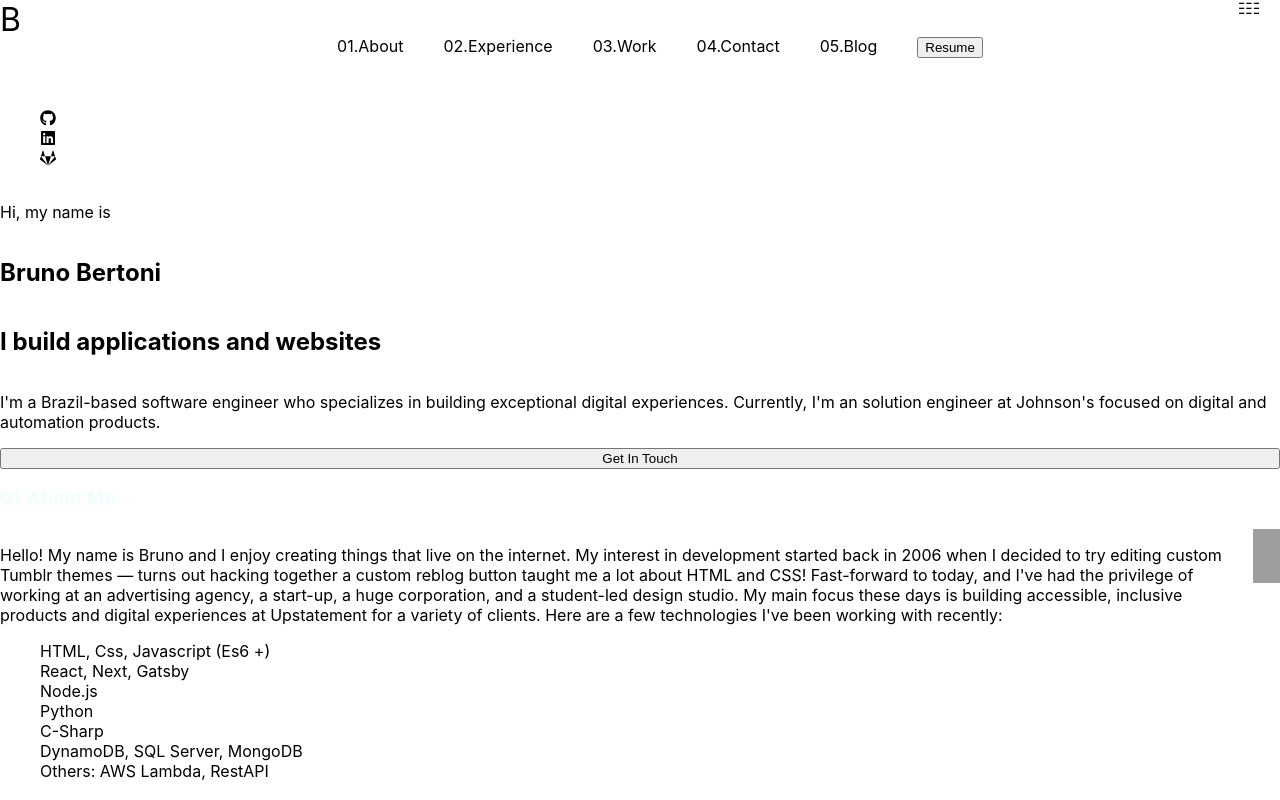
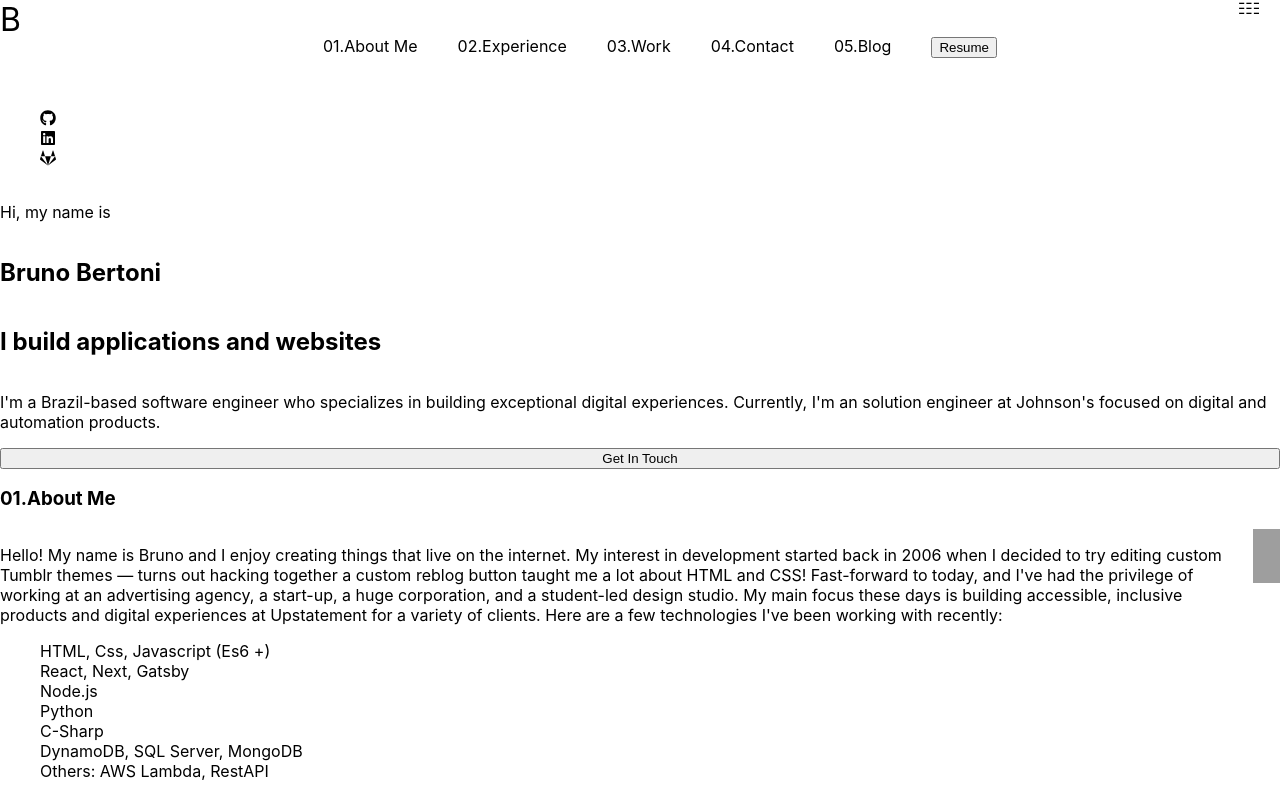
Before and after one commit to bruno-bert/my-portfolio, a Next.js app: page / in a window 1280 px wide. Shown: the top 800 px of the page. Built offline with nearby package versions, Linux system fonts and the light colour scheme; grey boxes are pictures that could not be loaded.

Commit message:
fix: title of sections

```diff
--- a/components/AboutMe/AboutMe.module.scss
+++ b/components/AboutMe/AboutMe.module.scss
@@ -1,9 +1,7 @@
 .about {
 
     .title {
-        h3 {
-            color: var(--green-tint);
-        }
+        h3 {}
 
     }
 
--- a/components/AboutMe/AboutMe.tsx
+++ b/components/AboutMe/AboutMe.tsx
@@ -7,7 +7,7 @@ interface Props {
 export const AboutMe = (props: Props) => {
     return (
 
-        <section className={styles.about}>
+        <section id="aboutme" className={styles.about}>
 
 
             <div className={styles.title}>
--- a/components/Contact/Contact.tsx
+++ b/components/Contact/Contact.tsx
@@ -7,7 +7,7 @@ interface Props {
 export const Contact = (props: Props) => {
     return (
 
-        <section className={styles.about}>
+        <section id="contact" className={styles.about}>
             <div>
                 <h3>
                     <span>04.</span>
--- a/components/Experience/Experience.module.scss
+++ b/components/Experience/Experience.module.scss
@@ -1,10 +1,6 @@
 .experience {
 
-    .title {
-        span {
-            color: var(--green-tint)
-        }
-    }
+    .title {}
 
     .content {
 
--- a/components/Experience/Experience.tsx
+++ b/components/Experience/Experience.tsx
@@ -6,7 +6,7 @@ interface Props {
 export const Experience = (props: Props) => {
     return (
 
-        <section className={styles.experience}>
+        <section id="experience" className={styles.experience}>
 
             <div className={styles.title}>
                 <h3>
--- a/components/Hero/Hero.tsx
+++ b/components/Hero/Hero.tsx
@@ -6,7 +6,7 @@ interface Props {
 export const Hero = (props: Props) => {
     return (
 
-        <section className={styles.hero}>
+        <section id="hero" className={styles.hero}>
             <p>Hi, my name is</p>
             <h1>Bruno Bertoni</h1>
             <h2>I build applications and websites</h2>
--- a/components/Logo/Logo.tsx
+++ b/components/Logo/Logo.tsx
@@ -1,5 +1,5 @@
 import styles from './Logo.module.scss'
-
+import Link from 'next/link'
 interface Props {
 
 }
@@ -7,7 +7,10 @@ interface Props {
 const Logo = (props: Props) => {
     return (
         <div className={styles.logoWrapper}>
-            B
+            <Link href="#hero">
+                B
+            </Link>
+
         </div>
 
     )
--- a/components/Menu/Menu.tsx
+++ b/components/Menu/Menu.tsx
@@ -1,6 +1,6 @@
 import Button from '../Button/Button'
 import HamburguerMenu from '../Header/HamburguerMenu/HamburguerMenu'
-
+import Link from 'next/link'
 import styles from './Menu.module.scss'
 interface Props {
 
@@ -14,23 +14,25 @@ const Menu = (props: Props) => {
             <ul className={styles.menu}>
                 <li>
                     <span>01.</span>
-                    <span>About</span>
+                    <span><Link href="#aboutme">About Me</Link></span>
+
                 </li>
                 <li>
                     <span>02.</span>
-                    <span>Experience</span>
+                    <span><Link href="#experience">Experience</Link></span>
+
                 </li>
                 <li>
                     <span>03.</span>
-                    <span>Work</span>
+                    <span><Link href="#work">Work</Link></span>
                 </li>
                 <li>
                     <span>04.</span>
-                    <span>Contact</span>
+                    <span><Link href="#contact">Contact</Link></span>
                 </li>
                 <li>
                     <span>05.</span>
-                    <span>Blog</span>
+                    <span><Link href="#blog">Blog</Link></span>
                 </li>
                 <li>
                     <Button>Resume</Button>
--- a/components/Work/Work.tsx
+++ b/components/Work/Work.tsx
@@ -59,7 +59,7 @@ const projects: ProjectData[] = [
 export const Work = (props: Props) => {
     return (
 
-        <section className={styles.about}>
+        <section id="work" className={styles.about}>
             <div>
                 <h3>
                     <span>03.</span>
```
